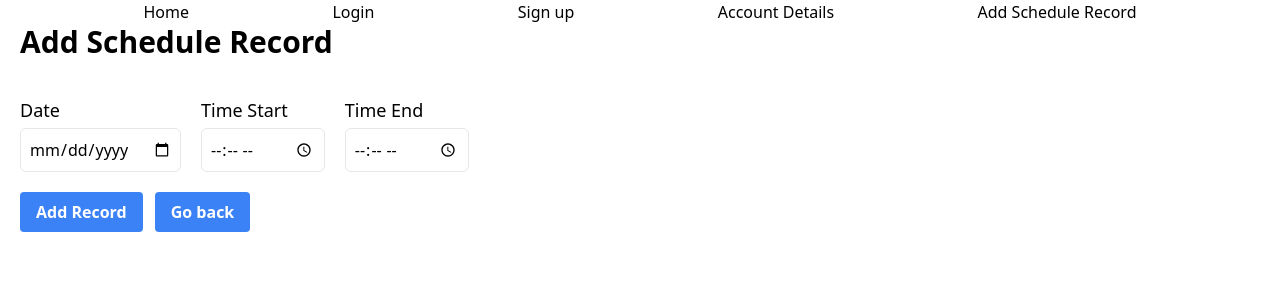
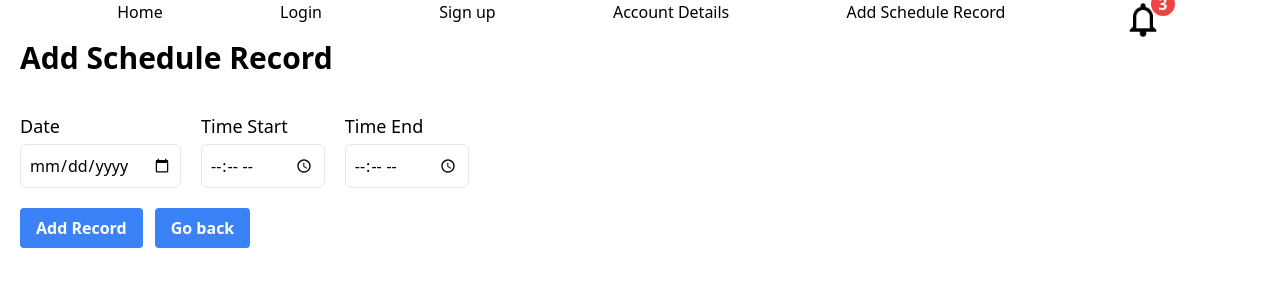
Before and after one commit to Sirderyl/Team-Project-and-Proffesionalism, a React (Vite) app in the folder Volunteering/: page /account-details/add-schedule-record in a window 1280 px wide. Shown: the top 300 px of the page. Built offline with nearby package versions, Linux system fonts and the light colour scheme.

Commit message:
Notification Menu
Created notification menu and added it to the navbar, currently only has placeholder notifications

```diff
--- a/Volunteering/src/components/NavMenu.jsx
+++ b/Volunteering/src/components/NavMenu.jsx
@@ -1,5 +1,6 @@
 import PropTypes from "prop-types";
 import { Link } from "react-router-dom";
+import NotificationHandler from "./NotificationHandler";
 
 /**
  * Navigation menu
@@ -17,6 +18,7 @@ export default function NavMenu({
                 <li key={index}><Link to={route.path}>{route.name}</Link></li>
             ))}
             {isLoggedIn && <li><button onClick={handleLogout}>Log Out</button></li>}
+            <li><NotificationHandler/></li>
             </ul>
         </nav>
     )
--- /dev/null
+++ b/Volunteering/src/components/Notification.jsx
@@ -0,0 +1,15 @@
+export default function Notification({ message, close, priority }) {
+    const notificationPriority = {
+        low: 'bg-green-500',
+        medium: 'bg-yellow-400',
+        high: 'bg-red-500'
+    };
+
+    return (
+        <div className="flex-grow notification shadow-md rounded-md p-2 m-1 relative">
+            <div className={`absolute top-0 right-0 h-full ${notificationPriority[priority]} w-2 rounded-tr-md rounded-br-md`}></div>
+            <p>{message}</p>
+            <button className={'bg-red-500 hover:bg-red-700 text-white rounded-md p-1'} onClick={close}>Dismiss</button>
+        </div>
+    );
+}
--- /dev/null
+++ b/Volunteering/src/components/NotificationHandler.jsx
@@ -0,0 +1,63 @@
+import { useState } from 'react';
+import { v4 } from 'uuid';
+import Notification from './Notification';
+import bellIcon from '../../public/bell.png';
+
+export default function NotificationHandler() {
+    const [notifications, setNotifications] = useState([
+        { id: v4(), message: "Low Priority Notification", priority: "low" },
+        { id: v4(), message: "Medium Priority Notification", priority: "medium" },
+        { id: v4(), message: "High Priority Notification", priority: "high" },
+    ]);
+    const [showNotifications, setShowNotifications] = useState(false);
+    const numberOfNotifications = notifications.length
+
+    /*
+    Currently unused
+
+    const addNotification = (message, priority) => {
+        const newNotification = {
+            id: v4(),
+            message,
+            priority
+        }
+        setNotifications([...notifications, newNotification])
+    }
+    */
+
+    const removeNotification = (id) => {
+        setNotifications(notifications.filter(notification => notification.id !== id))
+    }
+
+    const toggleShowNotifications = () => {
+        setShowNotifications(!showNotifications)
+    };
+
+    return (
+        <div className="relative flex items-center">
+            <img src={bellIcon} alt="Notification Bell" className="h-10 w-10 cursor-pointer" onClick={toggleShowNotifications} />
+            {showNotifications && (
+                <div className="absolute top-full right-0 mt-2 w-64 bg-white shadow-md rounded-md p-2 max-h-64 overflow-y-scroll">
+                    <div>Notifications</div>
+                    {notifications.map(notification => (
+                        <Notification
+                            key={notification.id}
+                            message={notification.message}
+                            priority={notification.priority}
+                            close={() => removeNotification(notification.id)}
+                        />
+                    ))}
+                    {numberOfNotifications === 0 && (
+                        <div>No Notifications to Display</div>
+                    )}
+                </div>
+            )}
+            {numberOfNotifications !== 0 && (
+                <div className="z-10 absolute top-0 right-0 transform translate-x-1/2 -translate-y-1/3 flex items-center justify-center h-6 w-6 rounded-full bg-red-500 font-bold text-white">{numberOfNotifications}</div>
+            )}
+            {numberOfNotifications === 0 && (
+                <div className="z-10 flex items-center justify-center h-6 w-6"></div>
+            )}
+        </div>
+    )
+}
```
Also changed, not shown: Volunteering/public/bell.png (added).
